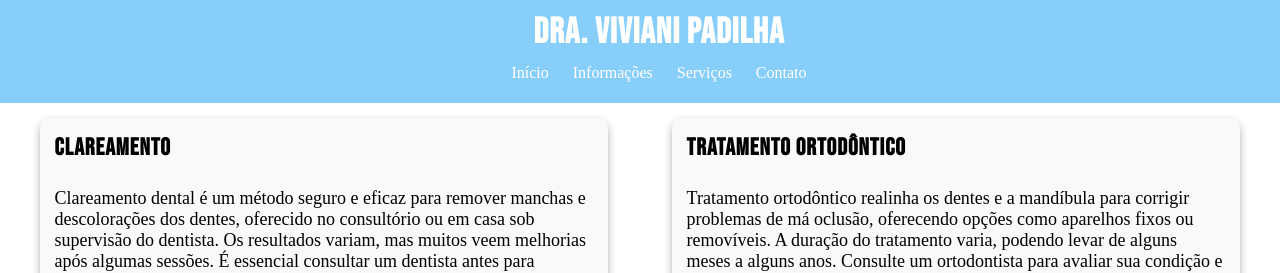
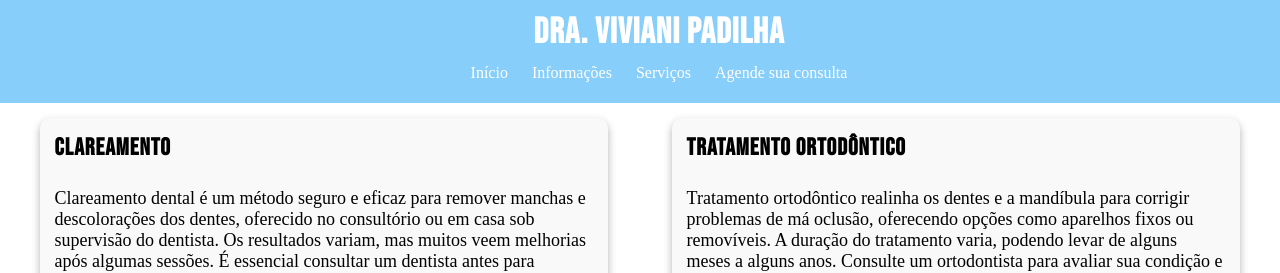
Before and after one commit to vinipadilha/Experiencia-Criativa, a plain HTML site: page pagina-dentista/codigo/servicos.html in a window 1280 px wide. Shown: the top 273 px of the page. Drawn offline with Linux system fonts and the light colour scheme.

Commit message:
atualização site

```diff
--- a/pagina-dentista/codigo/servicos.html
+++ b/pagina-dentista/codigo/servicos.html
@@ -15,7 +15,7 @@
             <a href="index.html">Início</a>
             <a href="sobre.html">Informações</a>
             <a href="servicos.html">Serviços</a>
-            <a href="contato.html">Contato</a>
+            <a href="contato.html">Agende sua consulta</a>
         </nav>
     </header>
     <div class="servicos">
```
Also changed, not shown: pagina-dentista/codigo/contato.html (+1 -1 lines), pagina-dentista/codigo/index.html (+1 -1 lines), pagina-dentista/codigo/sobre.html (+1 -1 lines), pagina-dentista/imagens/IMG_2603 (1)F.jpg (added), pagina-dentista/imagens/ImagemFundo.jpg (added), pagina-dentista/imagens/ImagemOdon.jpg (added), pagina-dentista/imagens/aparelho.webp (deleted), 1 other file.
